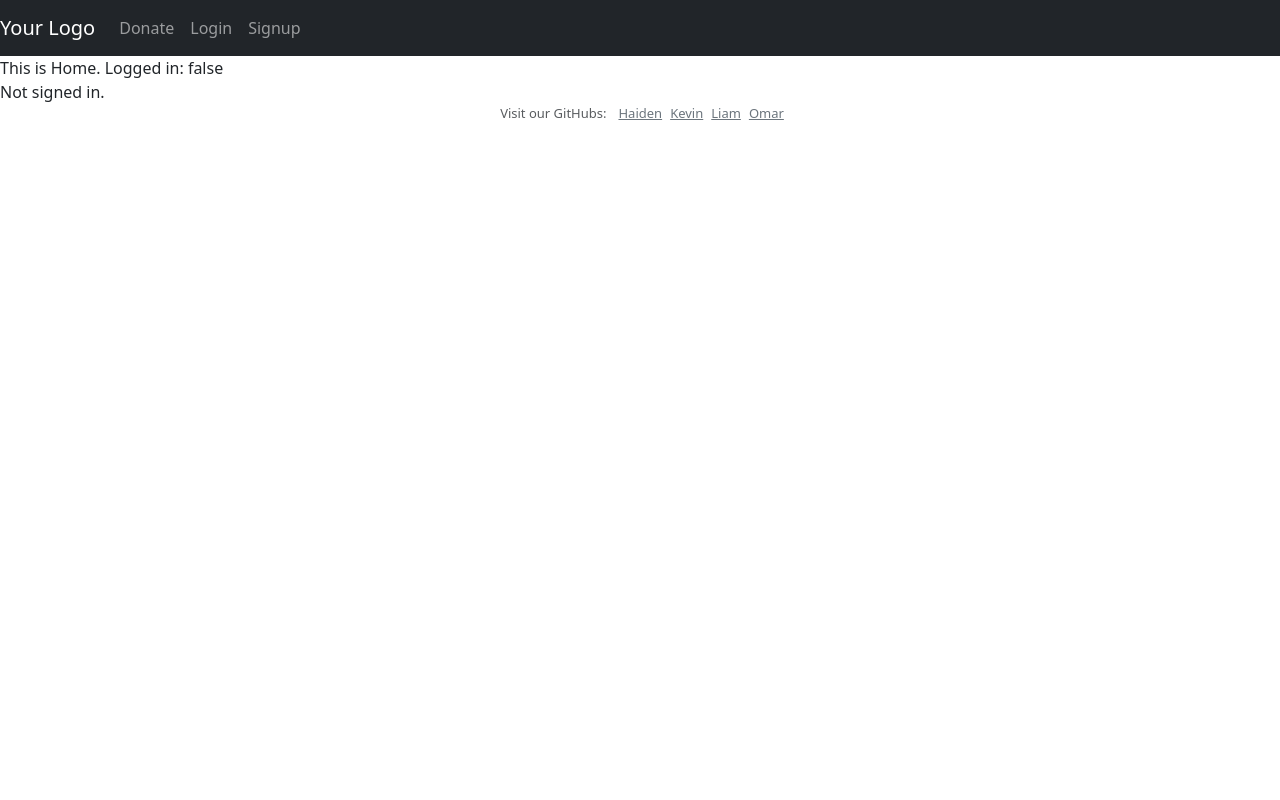
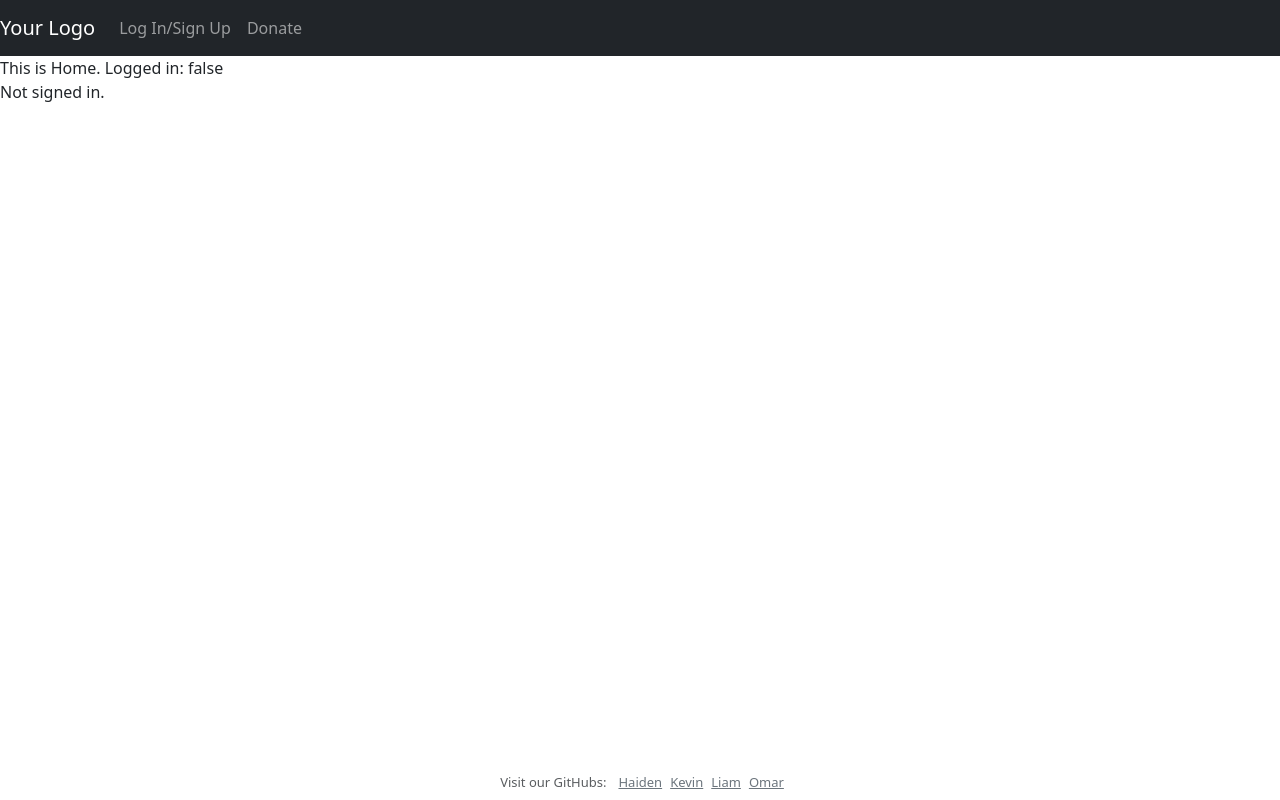
Before and after one commit to ljpeach/Big-City-Jobs, a React (Vite) app in the folder client/: page / in a window 1280 px wide. Built offline with nearby package versions, Linux system fonts and the light colour scheme; no server answers.

Commit message:
modifications to header, footer and min-body size

```diff
--- a/client/src/App.css
+++ b/client/src/App.css
@@ -1,4 +1,8 @@
 /* proprietary css file for customizing colors/spacings/font-sizes outside of bootstrap's scope */
+
+body {
+	min-height: 100vh;
+}
 
 .smaller-text {
 	font-size: small;
--- a/client/src/components/Footer.jsx
+++ b/client/src/components/Footer.jsx
@@ -10,7 +10,7 @@ const collaborators = [
 
 const Footer = () => {
 	return (
-		<footer class="d-flex justify-content-center mb-3 text-body-secondary smaller-text">
+		<footer class="d-flex justify-content-center py-1 my-1 text-body-secondary smaller-text position-absolute bottom-0 start-50 translate-middle-x">
 			<span class="px-2">
 				Visit our GitHubs:
 			</span>
--- a/client/src/components/Header.jsx
+++ b/client/src/components/Header.jsx
@@ -11,17 +11,10 @@ const Header = () => {
       <div className="collapse navbar-collapse" id="navbarNav">
         <ul className="navbar-nav ml-auto">
           <li className="nav-item">
-            <Link className='nav-link' to='donate'>Donate</Link>
+            <Link className="nav-link" to="loginsignup">Log In/Sign Up</Link>
           </li>
           <li className="nav-item">
-            <Link className="nav-link" to="loginsignup">
-              Login
-            </Link>
-          </li>
-          <li className="nav-item">
-            <Link className="nav-link" to="loginsignup">
-              Signup
-            </Link>
+            <Link className='nav-link' to='donate'>Donate</Link>
           </li>
         </ul>
       </div>
```
